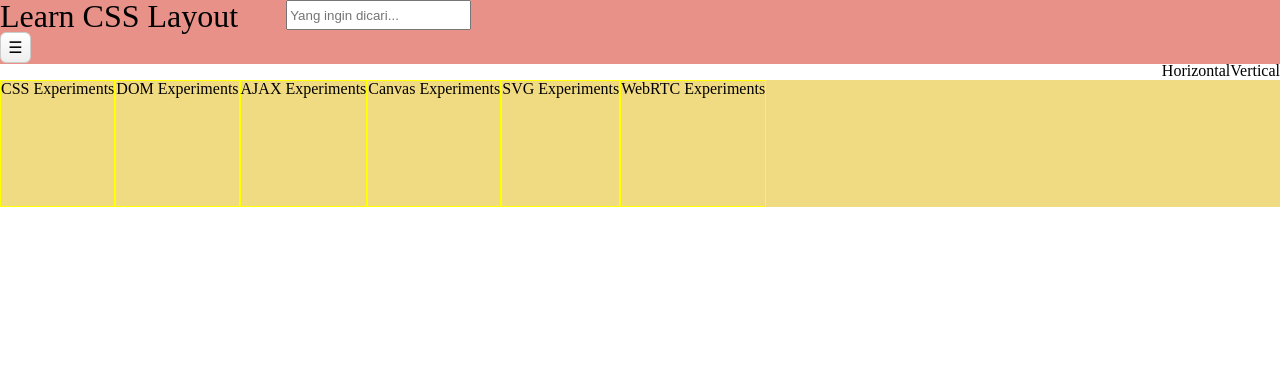
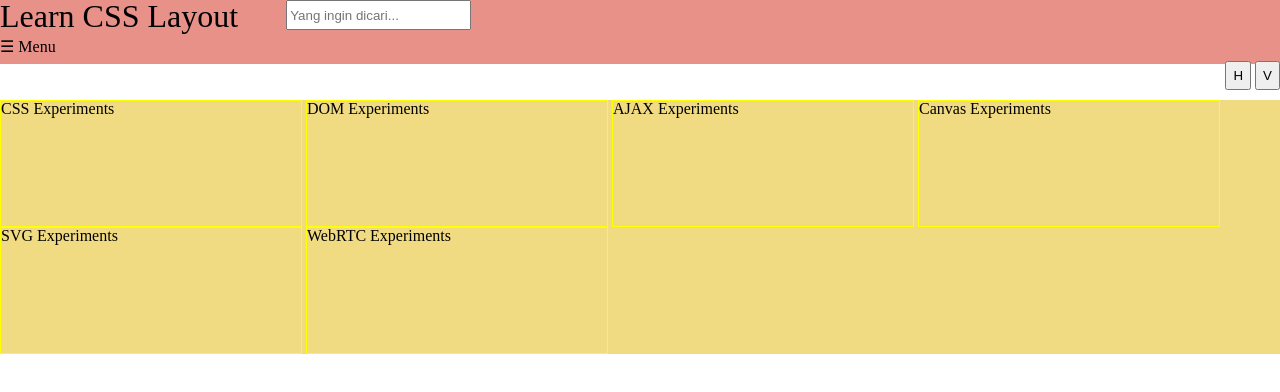
Before and after one commit to keripix/learn-css-layout, a website: page jade/index.jade in a window 1280 px wide. Drawn offline with nearby package versions, Linux system fonts and the light colour scheme; files that its build step writes are made by us from their sources.

Commit message:
refactor

```diff
--- a/jade/index.jade
+++ b/jade/index.jade
@@ -6,16 +6,16 @@ html
     title Learn CSS Layout
     link(rel='stylesheet', href='css/style.css')
   body
-    header.l-fixed-top.main-header
+    header.l-header.header-main.fixed-top
       // this is meant ot be at the top of the header
-      section.l-top-header.l-group
+      section.l-group
         // this is meant to be site's main title
-        h1.main-title Learn CSS Layout
+        h1.title-main Learn CSS Layout
         input.search-input(type='text', placeholder='Yang ingin dicari...')
       // this is meant to be at the bottom of the header
-      section.l-bottom-header
+      section.l-group
         input#toggle.toggle-input(type='checkbox')
-        label.toggle-label(for='toggle') ☰
+        label.toggle-label(for='toggle') ☰ Menu
         nav.category-navigation
           ul
             li
@@ -23,8 +23,9 @@ html
               a(href='#', title='Archived') Archived
               a(href='#', title='Reminders') Reminders
         // to be placed on the right
-        p.l-right Vertical
-        p.l-right Horizontal
+        div.l-right
+          button.orientation-button H
+          button.orientation-button V
 
     // this is meant to be the place where each item is shown
     .l-content.l-group.article-group(role='main')
--- a/less/layout.less
+++ b/less/layout.less
@@ -23,11 +23,12 @@
 }
 // -- end grouping
 
-.l-fixed-top
+.l-header
 {
-    position: fixed;
     top: 0;
     left: 0;
+    z-index: 1000;
+    width: 100%;
 }
 
 .l-stick-left
@@ -43,9 +44,9 @@
     bottom: 0;
 }
 
-.l-fixed-top ~ .l-content
+.l-header ~ .l-content
 {
-    top: 80px;
+    top: 100px;
     left: 0;
 }
 
--- a/less/modules.less
+++ b/less/modules.less
@@ -2,14 +2,20 @@
  * MODULES
  */
 
-.main-header
+.header-main
 {
-    width: 100%;
     background-color: #E79189;
     height: 64px;
 }
 
-.main-title
+.fixed-top
+{
+    position: fixed;
+    top: 0;
+    left: 0;
+}
+
+.title-main
 {
     font-size: 2em;
     float: left;
@@ -32,7 +38,6 @@ input.toggle-input
 
     &:checked + .toggle-label
     {
-        background-color: #D9DCDD;
         box-shadow: inset 0 1px 2px rgba(0, 0, 0, 0.15);
         color: #C24032;
     }
@@ -45,21 +50,9 @@ input.toggle-input
 
 label.toggle-label
 {
-    background-color: #ECF0F1;
-    background: linear-gradient(#fff, #eee);
-
-    border: 1px solid #ccc;
-    border-radius: 6px;
-
     cursor: pointer;
-
     text-align: center;
-
     line-height: 29px;
-    width: 29px;
-
-    display: block;
-
 
     &:hover
     {
@@ -76,9 +69,21 @@ label.toggle-label
     transition: all .2s linear;
 }
 
+.orientation-button
+{
+    height: 29px;
+    vertical-align: middle;
+}
+
+.article-group > .item
+{
+    display: inline-block;
+}
+
 .item
 {
     border: 1px solid yellow;
+
     min-height: 125px;
-    float: left;
+    min-width: 300px;
 }
```
Also changed, not shown: css/layout.css, css/modules.css, css/style.css, index.html.
